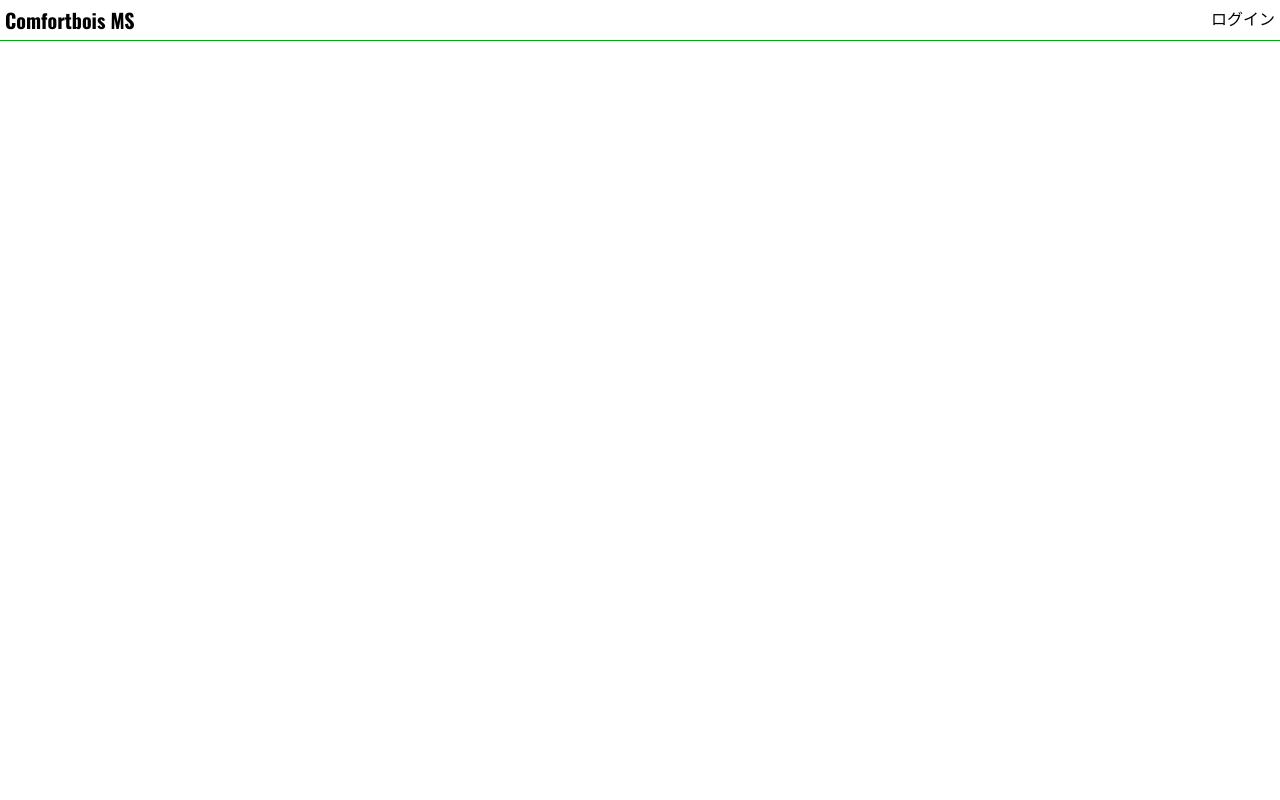
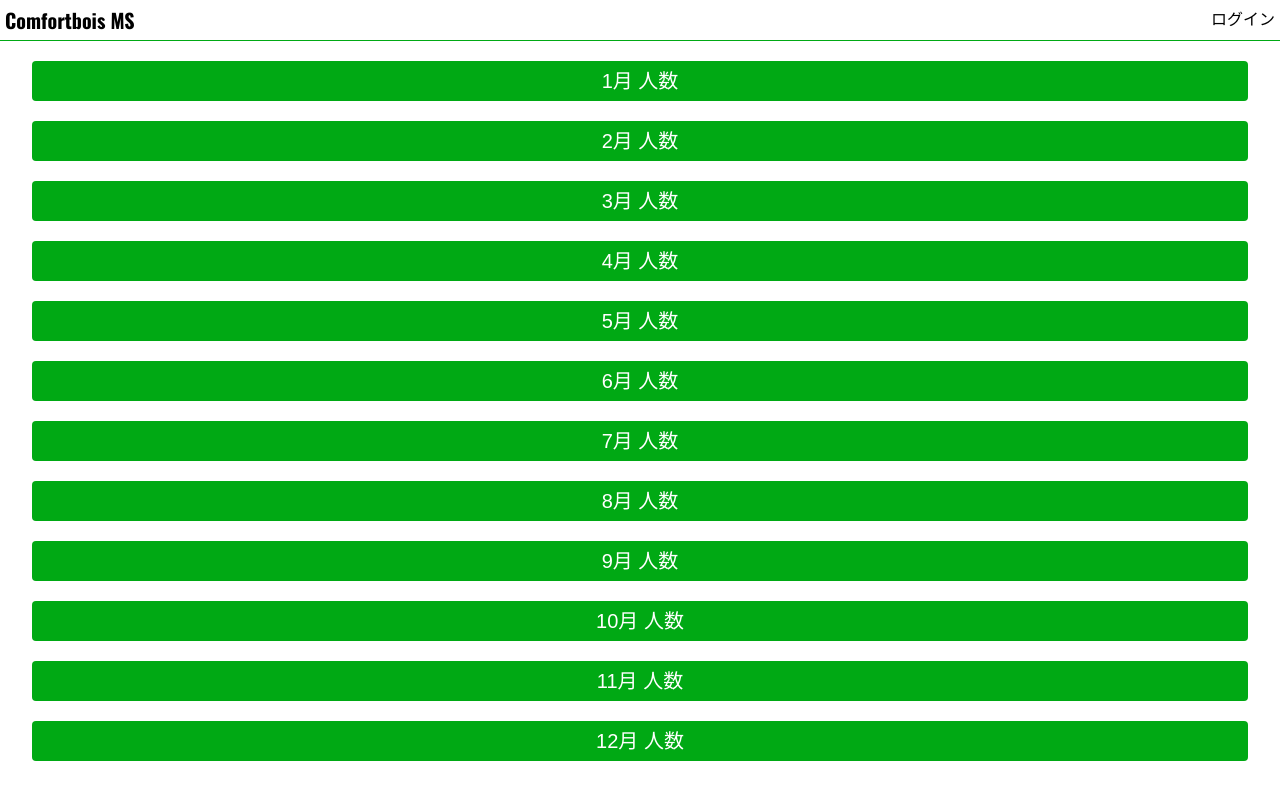
Before and after one commit to hide8811/ME-MS, a React (Create React App) app in the folder frontend/: page /admin in a window 1280 px wide. Built offline with nearby package versions, Linux system fonts and the light colour scheme.

Commit message:
動的なURLの取得

```diff
--- a/frontend/src/App.tsx
+++ b/frontend/src/App.tsx
@@ -4,7 +4,8 @@ import ContentBtns from './components/Molecules/ContentBtns'
 import LoginModal from './components/Molecules/LoginModal'
 import Header from './components/Organisms/Header'
 import Form from './pages/Form'
-import Home from './pages/Home'
+import Admin from './pages/admins/admin'
+import Month from './pages/admins/month'
 
 const App: React.FC = () => {
   const [isSignIn, chageSign] = useState(false)
@@ -21,7 +22,8 @@ const App: React.FC = () => {
       <Router>
         <Header clickEvent={() => chageSign(!isSignIn)} />
         <Route exact path='/' component={ContentBtns} />
-        <Route exact path='/Home' component={Home} />
+        <Route exact path='/admin' component={Admin} />
+        <Route path='/admin/:id' component={Month} />
         <Route exact path='/form' component={Form} />
       </Router>
       {login}
--- a/frontend/src/components/Molecules/ContentBtns.tsx
+++ b/frontend/src/components/Molecules/ContentBtns.tsx
@@ -6,7 +6,7 @@ import { Link } from 'react-router-dom'
 const ContentBtns = () => {
   return (
     <FLEX>
-      <Link to="/Home">
+      <Link to="/admin">
         <ContentBtn iconName="fas fa-calendar-check" />
       </Link>
 
--- a/frontend/src/pages/Home.tsx
+++ b/frontend/src/pages/admins/admin.tsx
@@ -1,27 +1,31 @@
 import React, { useState,useEffect } from 'react'
 import styled from 'styled-components'
-import GlobalBtn from '../components/Atoms/GlobalBtn'
+import { Link } from 'react-router-dom'
 import axios from 'axios'
 
 const Home:React.FC = () => {
 
   const months = [
-    '1月 人数',
-    '2月 人数',
-    '3月 人数',
-    '4月 人数',
-    '5月 人数',
-    '6月 人数',
-    '7月 人数',
-    '8月 人数',
-    '9月 人数',
-    '10月 人数',
-    '11月 人数',
-    '12月 人数',
+    {id: 1, content: '1月 人数'},
+    {id: 2, content: '2月 人数'},
+    {id: 3, content: '3月 人数'},
+    {id: 4, content: '4月 人数'},
+    {id: 5, content: '5月 人数'},
+    {id: 6, content: '6月 人数'},
+    {id: 7, content: '7月 人数'},
+    {id: 8, content: '8月 人数'},
+    {id: 9, content: '9月 人数'},
+    {id: 10, content: '10月 人数'},
+    {id: 11, content: '11月 人数'},
+    {id: 12, content: '12月 人数'}
   ]
 
-  const monthButtons = months.map((val:string,ind:number)=> {
-    return <BUTTON key={ind}>{val}</BUTTON>
+  const monthButtons = months.map((val:any)=> {
+    return (
+      <Link key={val.id} to={'/admin/' + val.id}>
+        <BUTTON>{val.content}</BUTTON>
+      </Link>
+    )
   })
 
   // const [datas,getData]:any = useState([])
--- /dev/null
+++ b/frontend/src/pages/admins/month.tsx
@@ -0,0 +1,16 @@
+import React from 'react'
+
+type Props = {
+
+}
+
+const Month:React.FC<Props> = (props:any) => {
+  const urlParams = props.match.params.id
+  return(
+    <div>
+      {urlParams}
+    </div>
+  )
+}
+
+export default Month
```
